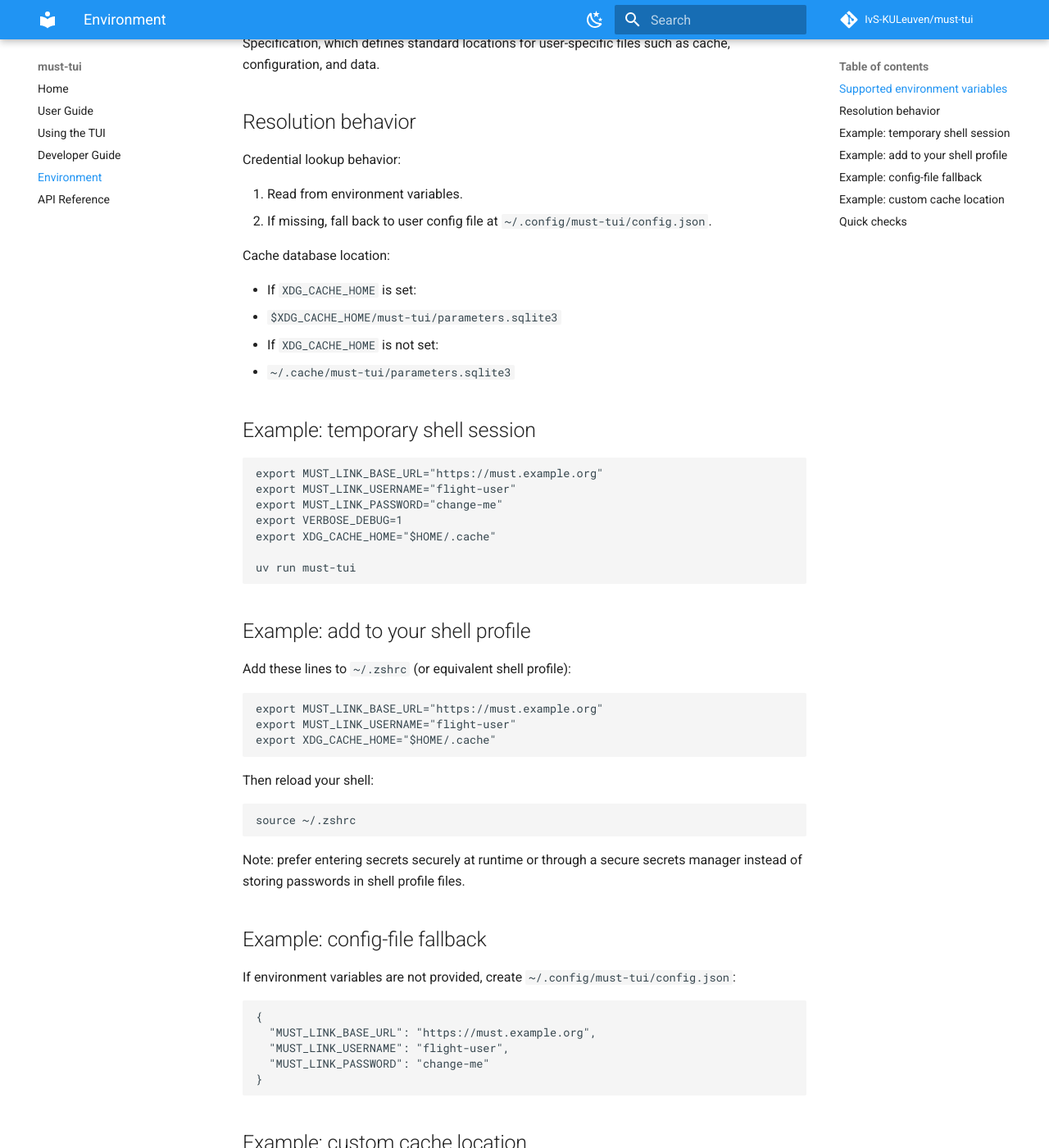
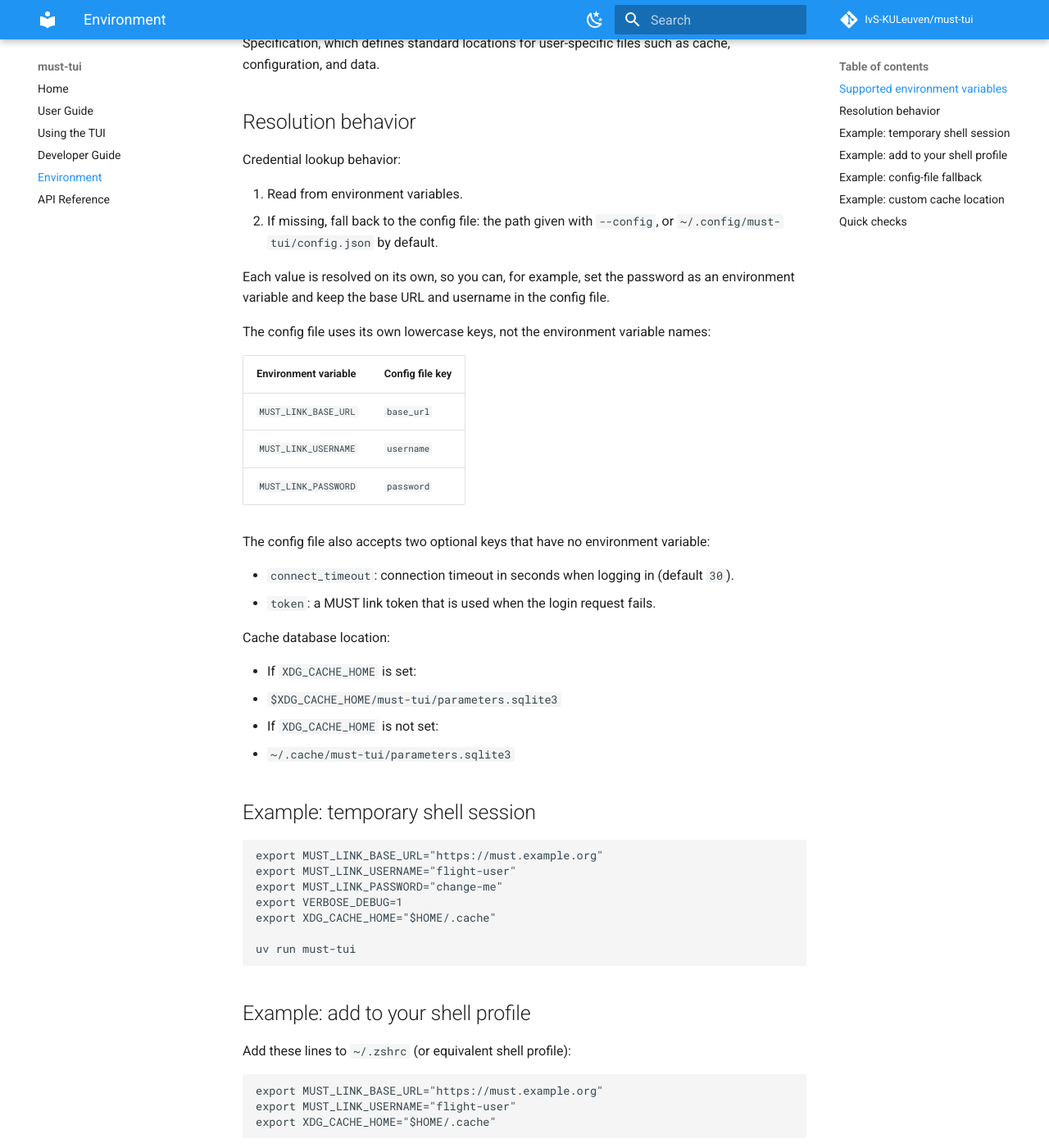
Before and after one commit to IvS-KULeuven/must-tui, an MkDocs documentation site: the page built from docs/env.md, in a window 1280 px wide and 1400 px high, scrolled down 525 px. Shown: the whole window at 82% size. Built offline with MkDocs 1.6.1 and Material for MkDocs 9.7.7, drawn with Linux system fonts in a browser that asks for light colours; comment, search, counter and statistics services are not loaded; some of the changed text lies outside the part shown.

Commit message:
fixed docs for login env and config file

````diff
--- a/docs/env.md
+++ b/docs/env.md
@@ -20,7 +20,22 @@ must-tui uses the following environment variables:
 Credential lookup behavior:
 
 1. Read from environment variables.
-2. If missing, fall back to user config file at `~/.config/must-tui/config.json`.
+2. If missing, fall back to the config file: the path given with `--config`, or `~/.config/must-tui/config.json` by default.
+
+Each value is resolved on its own, so you can, for example, set the password as an environment variable and keep the base URL and username in the config file.
+
+The config file uses its own lowercase keys, not the environment variable names:
+
+| Environment variable | Config file key |
+|----------------------|-----------------|
+| `MUST_LINK_BASE_URL` | `base_url`      |
+| `MUST_LINK_USERNAME` | `username`      |
+| `MUST_LINK_PASSWORD` | `password`      |
+
+The config file also accepts two optional keys that have no environment variable:
+
+- `connect_timeout`: connection timeout in seconds when logging in (default `30`).
+- `token`: a MUST link token that is used when the login request fails.
 
 Cache database location:
 
@@ -65,11 +80,13 @@ If environment variables are not provided, create `~/.config/must-tui/config.jso
 
 ```json
 {
-  "MUST_LINK_BASE_URL": "https://must.example.org",
-  "MUST_LINK_USERNAME": "flight-user",
-  "MUST_LINK_PASSWORD": "change-me"
+  "base_url": "https://must.example.org",
+  "username": "flight-user",
+  "password": "change-me"
 }
 ```
+
+Use the lowercase keys shown above. Keys named after the environment variables (such as `"MUST_LINK_BASE_URL"`) are ignored in the config file.
 
 ## Example: custom cache location
 
````
Also changed, not shown: docs/user.md (+5 -2 lines).
